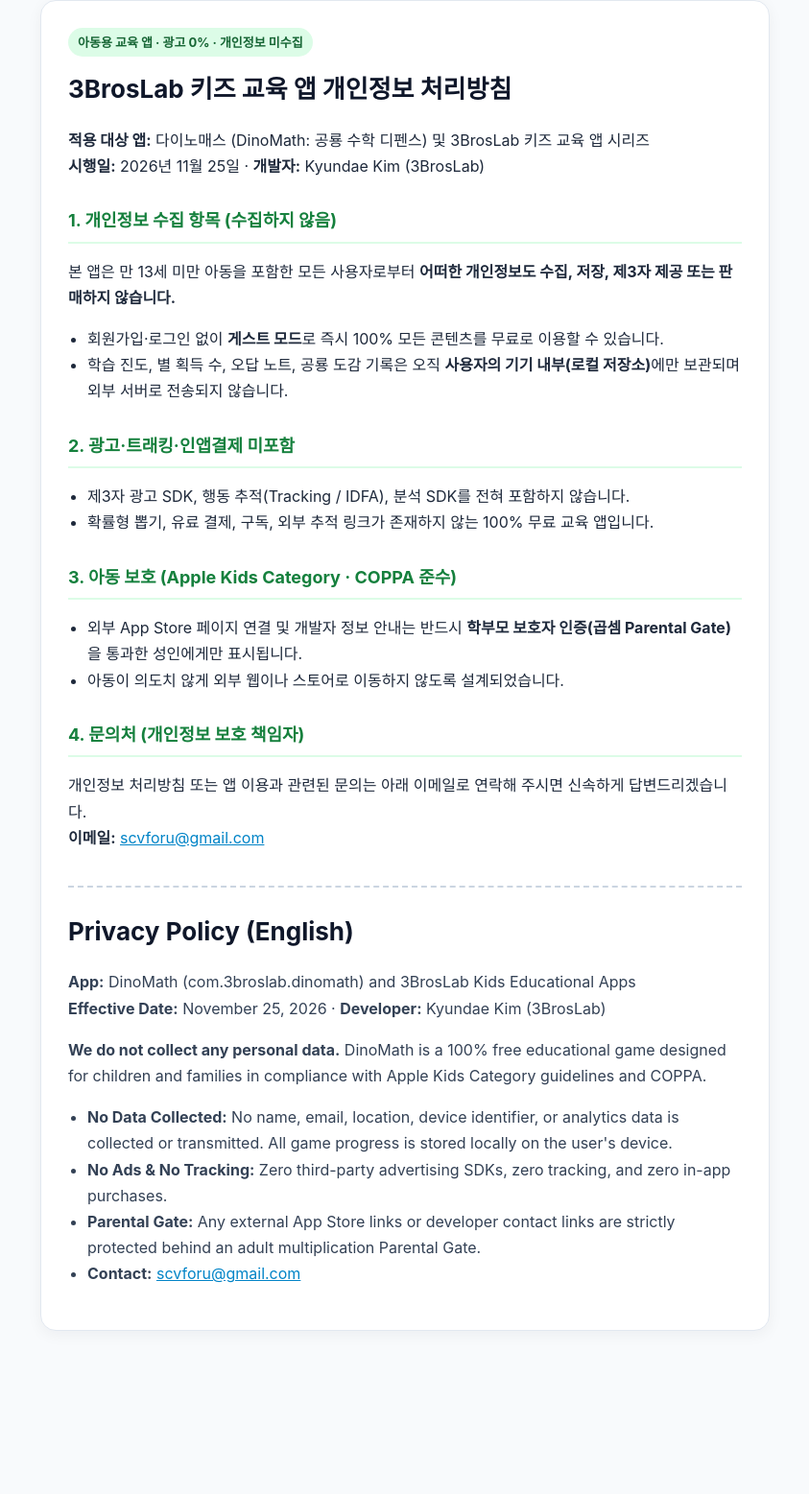
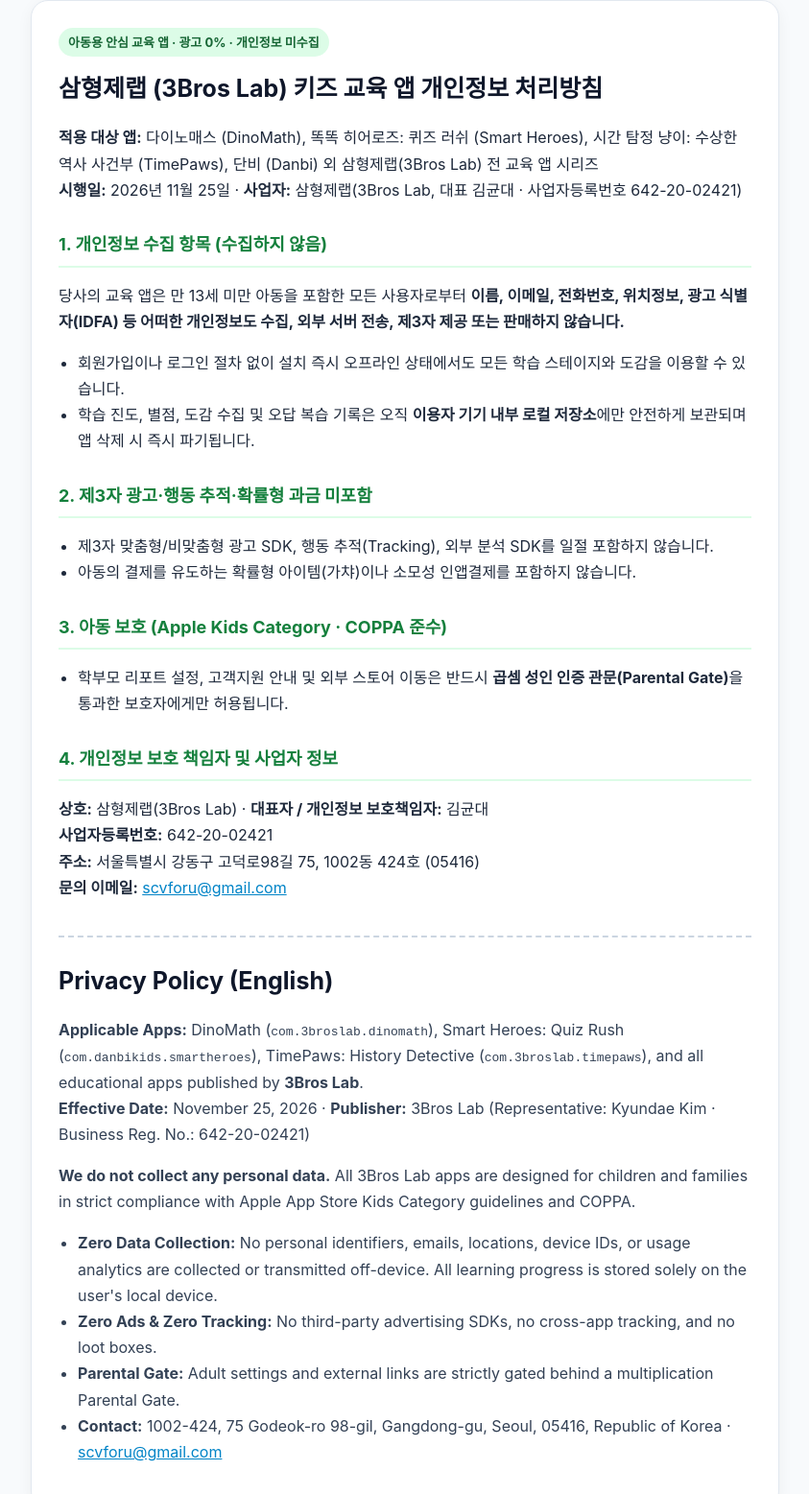
Before and after one commit to KyunDaeKim/3broslab-legal, a plain HTML site: page privacy.html in a window 1280 px wide. Shown: the part 32-1589 px from the top of the page at 96% size, without its empty margins (218-1061 px from the left). Before the commit the page ends 1483 px from the top, so only its background shows below. Drawn offline with Linux system fonts and the light colour scheme.

Commit message:
docs: add Smart Heroes & TimePaws Paid Complete Edition + 3Bros Lab business disclosure (642-20-02421)

```diff
--- a/privacy.html
+++ b/privacy.html
@@ -3,11 +3,11 @@
 <head>
 <meta charset="utf-8"/>
 <meta name="viewport" content="width=device-width, initial-scale=1"/>
-<title>3BrosLab (다이노매스) 개인정보 처리방침 | Privacy Policy</title>
+<title>삼형제랩 (3Bros Lab) 개인정보 처리방침 | Privacy Policy</title>
 <style>
-  body { font-family: -apple-system, BlinkMacSystemFont, "Apple SD Gothic Neo", "Noto Sans KR", sans-serif; line-height: 1.7; max-width: 760px; margin: 0 auto; padding: 32px 20px 64px; color: #1e293b; background: #f8fafc; }
-  .card { background: #ffffff; border: 1px solid #e2e8f0; border-radius: 16px; padding: 28px; box-shadow: 0 4px 16px rgba(15,23,42,0.05); }
-  h1 { color: #0f172a; font-size: 26px; margin-top: 0; }
+  body { font-family: -apple-system, BlinkMacSystemFont, "Apple SD Gothic Neo", "Noto Sans KR", sans-serif; line-height: 1.7; max-width: 780px; margin: 0 auto; padding: 32px 20px 64px; color: #1e293b; background: #f8fafc; }
+  .card { background: #ffffff; border: 1px solid #e2e8f0; border-radius: 18px; padding: 28px; box-shadow: 0 4px 16px rgba(15,23,42,0.05); }
+  h1 { color: #0f172a; font-size: 25px; margin-top: 0; }
   h2 { color: #15803d; font-size: 18px; margin-top: 28px; border-bottom: 2px solid #dcfce7; padding-bottom: 6px; }
   .badge { display: inline-block; background: #dcfce7; color: #166534; font-weight: 700; font-size: 13px; padding: 4px 10px; border-radius: 999px; margin-bottom: 12px; }
   ul { padding-left: 20px; }
@@ -17,44 +17,47 @@
 </head>
 <body>
 <div class="card">
-  <span class="badge">아동용 교육 앱 · 광고 0% · 개인정보 미수집</span>
-  <h1>3BrosLab 키즈 교육 앱 개인정보 처리방침</h1>
-  <p><strong>적용 대상 앱:</strong> 다이노매스 (DinoMath: 공룡 수학 디펜스) 및 3BrosLab 키즈 교육 앱 시리즈<br/>
-  <strong>시행일:</strong> 2026년 11월 25일 · <strong>개발자:</strong> Kyundae Kim (3BrosLab)</p>
+  <span class="badge">아동용 안심 교육 앱 · 광고 0% · 개인정보 미수집</span>
+  <h1>삼형제랩 (3Bros Lab) 키즈 교육 앱 개인정보 처리방침</h1>
+  <p><strong>적용 대상 앱:</strong> 다이노매스 (DinoMath), 똑똑 히어로즈: 퀴즈 러쉬 (Smart Heroes), 시간 탐정 냥이: 수상한 역사 사건부 (TimePaws), 단비 (Danbi) 외 삼형제랩(3Bros Lab) 전 교육 앱 시리즈<br/>
+  <strong>시행일:</strong> 2026년 11월 25일 · <strong>사업자:</strong> 삼형제랩(3Bros Lab, 대표 김균대 · 사업자등록번호 642-20-02421)</p>
 
   <h2>1. 개인정보 수집 항목 (수집하지 않음)</h2>
-  <p>본 앱은 만 13세 미만 아동을 포함한 모든 사용자로부터 <strong>어떠한 개인정보도 수집, 저장, 제3자 제공 또는 판매하지 않습니다.</strong></p>
+  <p>당사의 교육 앱은 만 13세 미만 아동을 포함한 모든 사용자로부터 <strong>이름, 이메일, 전화번호, 위치정보, 광고 식별자(IDFA) 등 어떠한 개인정보도 수집, 외부 서버 전송, 제3자 제공 또는 판매하지 않습니다.</strong></p>
   <ul>
-    <li>회원가입·로그인 없이 <strong>게스트 모드</strong>로 즉시 100% 모든 콘텐츠를 무료로 이용할 수 있습니다.</li>
-    <li>학습 진도, 별 획득 수, 오답 노트, 공룡 도감 기록은 오직 <strong>사용자의 기기 내부(로컬 저장소)</strong>에만 보관되며 외부 서버로 전송되지 않습니다.</li>
+    <li>회원가입이나 로그인 절차 없이 설치 즉시 오프라인 상태에서도 모든 학습 스테이지와 도감을 이용할 수 있습니다.</li>
+    <li>학습 진도, 별점, 도감 수집 및 오답 복습 기록은 오직 <strong>이용자 기기 내부 로컬 저장소</strong>에만 안전하게 보관되며 앱 삭제 시 즉시 파기됩니다.</li>
   </ul>
 
-  <h2>2. 광고·트래킹·인앱결제 미포함</h2>
+  <h2>2. 제3자 광고·행동 추적·확률형 과금 미포함</h2>
   <ul>
-    <li>제3자 광고 SDK, 행동 추적(Tracking / IDFA), 분석 SDK를 전혀 포함하지 않습니다.</li>
-    <li>확률형 뽑기, 유료 결제, 구독, 외부 추적 링크가 존재하지 않는 100% 무료 교육 앱입니다.</li>
+    <li>제3자 맞춤형/비맞춤형 광고 SDK, 행동 추적(Tracking), 외부 분석 SDK를 일절 포함하지 않습니다.</li>
+    <li>아동의 결제를 유도하는 확률형 아이템(가챠)이나 소모성 인앱결제를 포함하지 않습니다.</li>
   </ul>
 
   <h2>3. 아동 보호 (Apple Kids Category · COPPA 준수)</h2>
   <ul>
-    <li>외부 App Store 페이지 연결 및 개발자 정보 안내는 반드시 <strong>학부모 보호자 인증(곱셈 Parental Gate)</strong>을 통과한 성인에게만 표시됩니다.</li>
-    <li>아동이 의도치 않게 외부 웹이나 스토어로 이동하지 않도록 설계되었습니다.</li>
+    <li>학부모 리포트 설정, 고객지원 안내 및 외부 스토어 이동은 반드시 <strong>곱셈 성인 인증 관문(Parental Gate)</strong>을 통과한 보호자에게만 허용됩니다.</li>
   </ul>
 
-  <h2>4. 문의처 (개인정보 보호 책임자)</h2>
-  <p>개인정보 처리방침 또는 앱 이용과 관련된 문의는 아래 이메일로 연락해 주시면 신속하게 답변드리겠습니다.<br/>
-  <strong>이메일:</strong> <a href="mailto:scvforu@gmail.com">scvforu@gmail.com</a></p>
+  <h2>4. 개인정보 보호 책임자 및 사업자 정보</h2>
+  <p>
+    <strong>상호:</strong> 삼형제랩(3Bros Lab) · <strong>대표자 / 개인정보 보호책임자:</strong> 김균대<br/>
+    <strong>사업자등록번호:</strong> 642-20-02421<br/>
+    <strong>주소:</strong> 서울특별시 강동구 고덕로98길 75, 1002동 424호 (05416)<br/>
+    <strong>문의 이메일:</strong> <a href="mailto:scvforu@gmail.com">scvforu@gmail.com</a>
+  </p>
 
   <div class="en">
     <h1>Privacy Policy (English)</h1>
-    <p><strong>App:</strong> DinoMath (com.3broslab.dinomath) and 3BrosLab Kids Educational Apps<br/>
-    <strong>Effective Date:</strong> November 25, 2026 · <strong>Developer:</strong> Kyundae Kim (3BrosLab)</p>
-    <p><strong>We do not collect any personal data.</strong> DinoMath is a 100% free educational game designed for children and families in compliance with Apple Kids Category guidelines and COPPA.</p>
+    <p><strong>Applicable Apps:</strong> DinoMath (<code>com.3broslab.dinomath</code>), Smart Heroes: Quiz Rush (<code>com.danbikids.smartheroes</code>), TimePaws: History Detective (<code>com.3broslab.timepaws</code>), and all educational apps published by <strong>3Bros Lab</strong>.<br/>
+    <strong>Effective Date:</strong> November 25, 2026 · <strong>Publisher:</strong> 3Bros Lab (Representative: Kyundae Kim · Business Reg. No.: 642-20-02421)</p>
+    <p><strong>We do not collect any personal data.</strong> All 3Bros Lab apps are designed for children and families in strict compliance with Apple App Store Kids Category guidelines and COPPA.</p>
     <ul>
-      <li><strong>No Data Collected:</strong> No name, email, location, device identifier, or analytics data is collected or transmitted. All game progress is stored locally on the user's device.</li>
-      <li><strong>No Ads &amp; No Tracking:</strong> Zero third-party advertising SDKs, zero tracking, and zero in-app purchases.</li>
-      <li><strong>Parental Gate:</strong> Any external App Store links or developer contact links are strictly protected behind an adult multiplication Parental Gate.</li>
-      <li><strong>Contact:</strong> <a href="mailto:scvforu@gmail.com">scvforu@gmail.com</a></li>
+      <li><strong>Zero Data Collection:</strong> No personal identifiers, emails, locations, device IDs, or usage analytics are collected or transmitted off-device. All learning progress is stored solely on the user's local device.</li>
+      <li><strong>Zero Ads &amp; Zero Tracking:</strong> No third-party advertising SDKs, no cross-app tracking, and no loot boxes.</li>
+      <li><strong>Parental Gate:</strong> Adult settings and external links are strictly gated behind a multiplication Parental Gate.</li>
+      <li><strong>Contact:</strong> 1002-424, 75 Godeok-ro 98-gil, Gangdong-gu, Seoul, 05416, Republic of Korea · <a href="mailto:scvforu@gmail.com">scvforu@gmail.com</a></li>
     </ul>
   </div>
 </div>
```
Also changed, not shown: support.html (+35 -13 lines).
